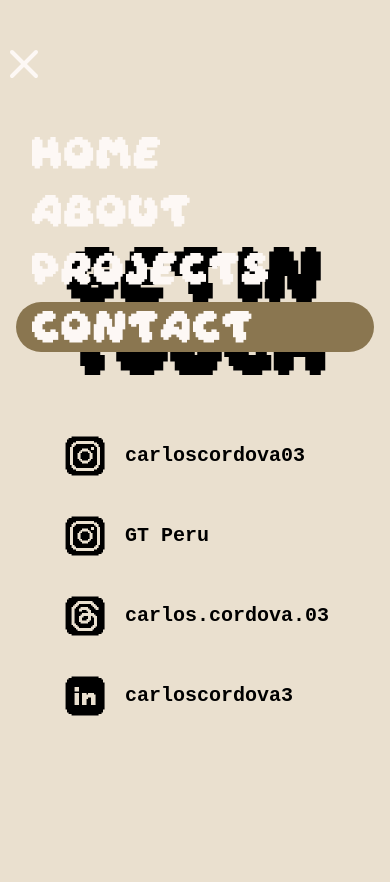
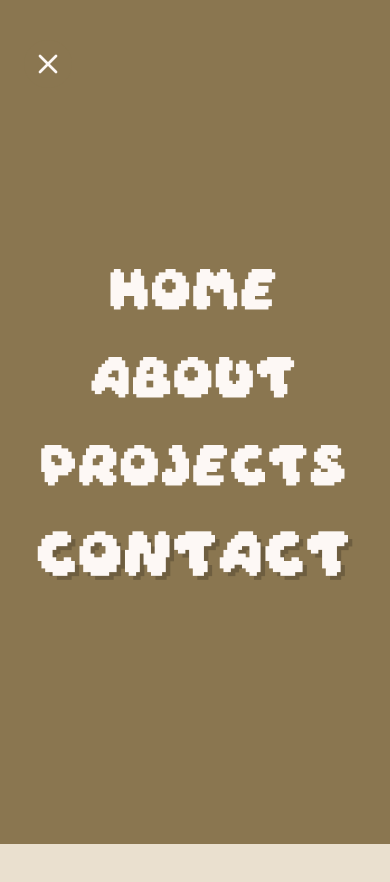
Before and after one commit to CarCor3/my-personal-site, a Next.js app: page /contact in a window 390 px wide. Both pictures are taken after a click on the button 24 px from the left and 64 px from the top of the page. Shown: the top 882 px of the page. Built offline with nearby package versions, Linux system fonts and the light colour scheme; a web font is replaced by a local one.

Commit message:
Contact page opt

```diff
--- a/components/Navbar.tsx
+++ b/components/Navbar.tsx
@@ -4,6 +4,7 @@ import Link from 'next/link';
 import { usePathname } from 'next/navigation';
 import { useState, useEffect, useRef } from 'react';
 import { Menu, X } from 'lucide-react';
+import { motion, AnimatePresence } from 'framer-motion';
 
 const allLinks = [
     { name: 'Home', path: '/' },
@@ -66,7 +67,7 @@ export default function Navbar() {
                         zIndex: 0,
                     }} />
 
-                    {/* All 4 links — equally spaced by justify-between */}
+                    {/* All 4 links — desktop */}
                     {allLinks.map((link, idx) => (
                         <Link
                             key={link.path}
@@ -80,30 +81,44 @@ export default function Navbar() {
                     ))}
 
                     {/* Mobile button */}
-                    <div className="flex md:hidden" style={{ zIndex: 1 }}>
-                        <button onClick={() => setIsOpen(!isOpen)} className="focus:outline-none" style={{ color: '#FDF8F5' }}>
-                            {isOpen ? <X size={48} /> : <Menu size={48} />}
+                    <div className="absolute left-6 top-10 md:hidden" style={{ zIndex: 110 }}>
+                        <button
+                            onClick={() => setIsOpen(!isOpen)}
+                            className={`flex items-center justify-center w-12 h-12 rounded-full transition-all duration-300 focus:outline-none ${isOpen ? 'bg-[#8A7650] border-0 border-[#FDF8F5]' : 'bg-[#8A7650]'}`}
+                            style={{ color: '#FDF8F5' }}
+                        >
+                            {isOpen ? <X size={32} /> : <Menu size={32} />}
                         </button>
                     </div>
                 </div>
             </div>
 
-            {/* Mobile menu */}
+            {/* Mobile menu - Full Screen */}
+            <AnimatePresence>
                 {isOpen && (
-                <div className="md:hidden px-4 pb-4 space-y-2">
+                    <motion.div
+                        initial={{ opacity: 0, y: -20 }}
+                        animate={{ opacity: 1, y: 0 }}
+                        exit={{ opacity: 0, y: -20 }}
+                        className="fixed inset-0 bg-[#8A7650] z-[100] md:hidden flex flex-col items-center justify-center space-y-12"
+                    >
                         {allLinks.map((link) => (
                             <Link
                                 key={link.path}
                                 href={link.path}
                                 onClick={() => setIsOpen(false)}
-                            className="font-daydream uppercase tracking-wide block px-4 py-1 rounded-full text-[28px] hover:opacity-70"
-                            style={{ color: '#FDF8F5', backgroundColor: pathname === link.path ? '#8A7650' : 'transparent' }}
+                                className="font-daydream uppercase tracking-wide text-4xl text-[#FDF8F5] hover:opacity-70 transition-all"
+                                style={{
+                                    textShadow: pathname === link.path ? '4px 4px 0px rgba(0,0,0,0.2)' : 'none',
+                                    transform: pathname === link.path ? 'scale(1.1)' : 'scale(1)'
+                                }}
                             >
                                 {link.name}
                             </Link>
                         ))}
-                </div>
+                    </motion.div>
                 )}
+            </AnimatePresence>
         </nav>
     );
 }
```
Lines whose indentation alone changed are shown as unchanged.
